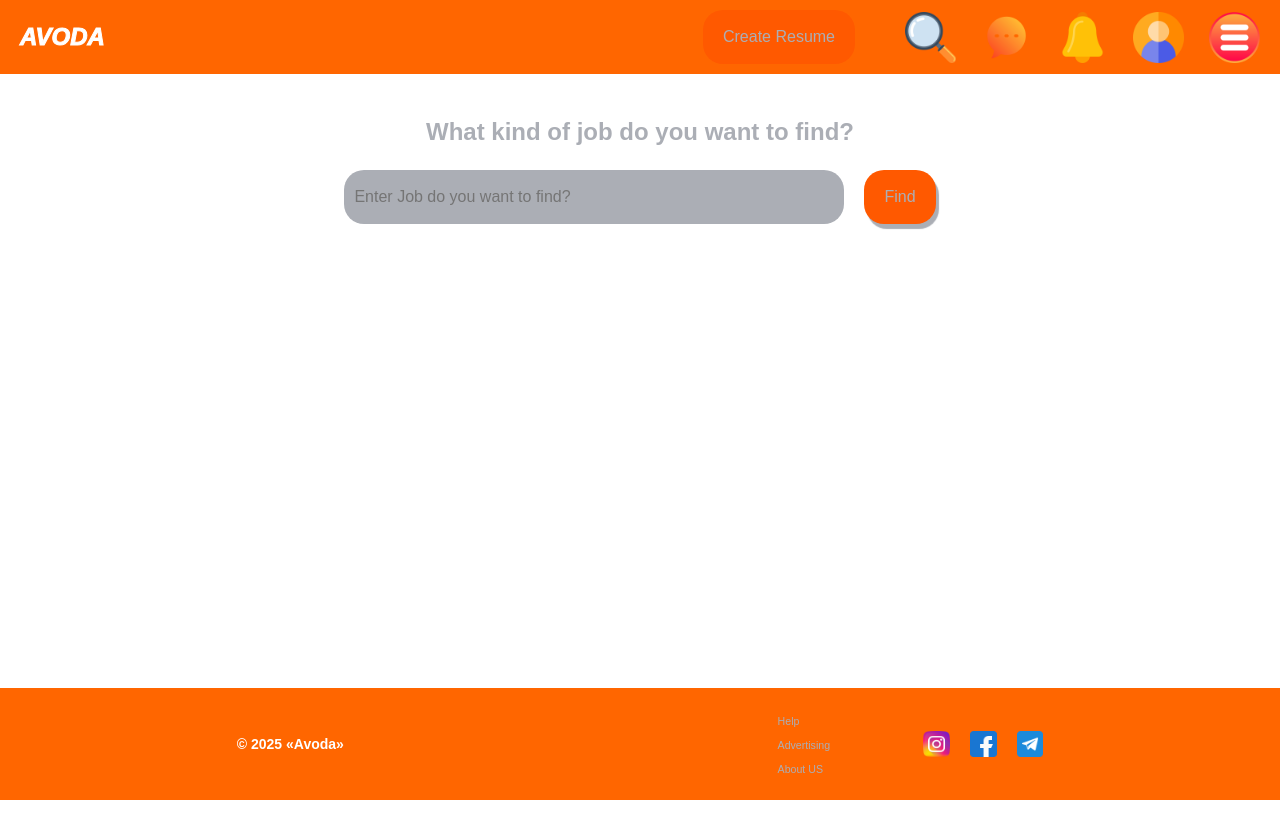
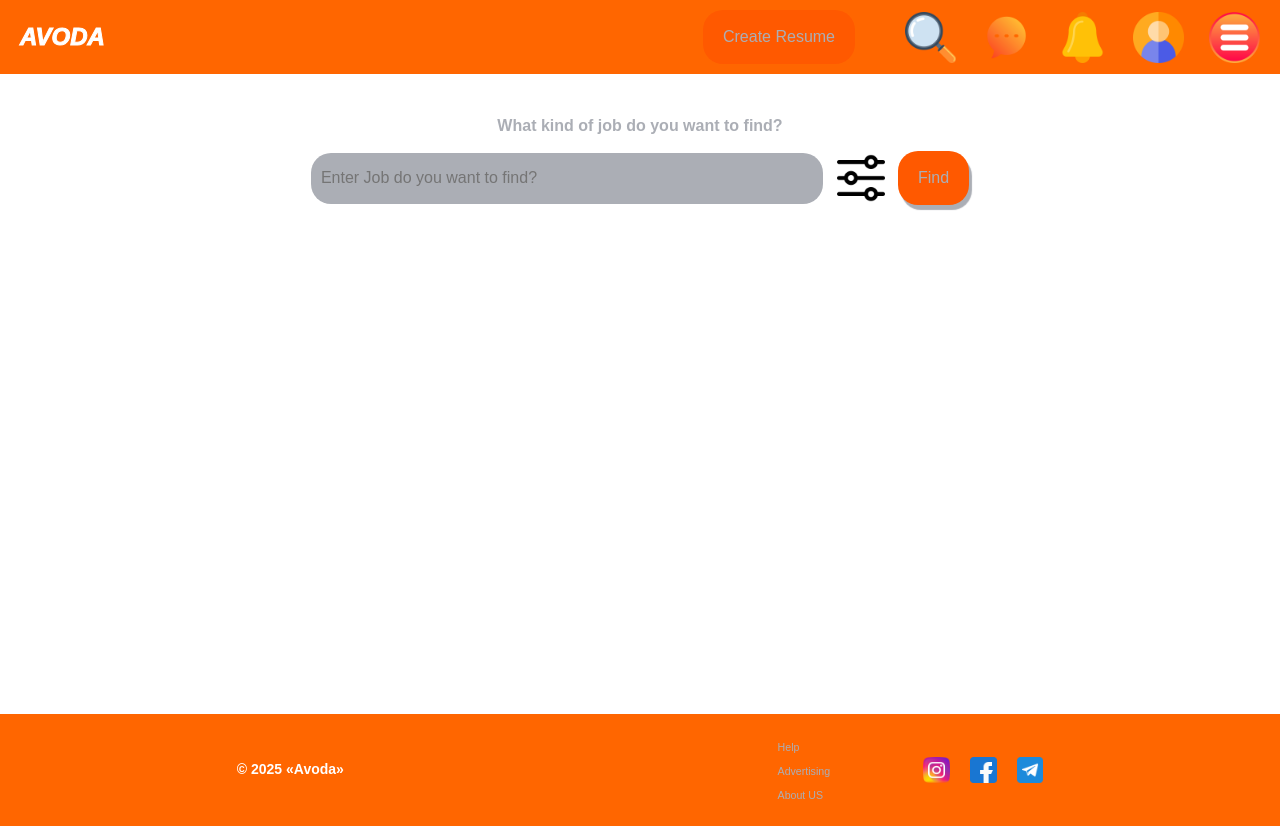
Before and after one commit to PoPygai/avoda, a React (Vite) app in the folder avoda-website/: page / in a window 1280 px wide. Before the commit the page ends 800 px from the top, so only its background shows below. Built offline with nearby package versions, Linux system fonts and the light colour scheme.

Commit message:
finish work with main input start work JobsList (vacation show)

```diff
--- a/avoda-website/src/App.tsx
+++ b/avoda-website/src/App.tsx
@@ -3,6 +3,7 @@ import Footer from "./components/footer/Footer.tsx";
 import {Route, Routes} from "react-router-dom";
 import ErrorPage from "./pages/ErrorPage.tsx";
 import Main from "./components/main/Main.tsx";
+import EditRequest from "./pages/editRequest/EditRequest.tsx";
 
 
 function App() {
@@ -14,7 +15,7 @@ function App() {
           <main>
               <Routes>
                   <Route path={"/"} element={<Main/>}/>
-
+                  <Route path={"/edit-request"} element={<EditRequest/>}/>
 
                   <Route path="*" element={<ErrorPage/>} />
               </Routes>
--- a/avoda-website/src/components/footer/Footer.css
+++ b/avoda-website/src/components/footer/Footer.css
@@ -1,7 +1,7 @@
 .footer{
     min-width: 100vw;
-    position: absolute;
-    bottom: 0;
+    /*position: absolute;*/
+    /*bottom: 0;*/
     background: var(--bg-color);
 }
 .footer-wrapper{
--- a/avoda-website/src/components/header/Header.tsx
+++ b/avoda-website/src/components/header/Header.tsx
@@ -51,7 +51,7 @@ const Header = () => {
     return (
         <header className='header'>
             <h2 className="header-title">
-                <a className="header-title__link " href="/avoda-website/public">avoda</a>
+                <a className="header-title__link " href="/">avoda</a>
             </h2>
 
             <nav className="header-menu">
--- /dev/null
+++ b/avoda-website/src/components/main/JobsList.tsx
@@ -0,0 +1,21 @@
+import React from 'react';
+
+type Props = {
+    titleJob: string | undefined;
+}
+
+const JobsList:React.FC<Props> = ({titleJob}) => {
+    return (
+        <div className={"job"}>
+            {/*todo count of vacation found*/}
+            <h2 className="job-title">found {10} vacation "{titleJob}"</h2>
+
+            {/* some filters*/}
+            {/* items vacations   */}
+            {/*  pages  */}
+
+        </div>
+    );
+};
+
+export default JobsList;
--- a/avoda-website/src/components/main/Main.css
+++ b/avoda-website/src/components/main/Main.css
@@ -1,24 +1,41 @@
 .main{
     padding-block: 40px;
 }
-
+/*=================================================FORM=================================*/
 .main-form{
     display: flex;
     justify-content: center;
+    align-items: center;
     flex-wrap: wrap;
-    gap: 20px;
+    gap: 1.04vw;
+    margin-bottom: 20px;
 }
 .form-title{
     text-align: center;
     width: 100vw;
     color:var(--color-text-gray);
+    font-size: clamp(16px,1.25vw,28px);
 }
 .form-inp{
     border: none;
-    width: 500px;
+    width: clamp(220px,40.04vw,600px);
     border-radius: 20px;
     background: var(--color-text-gray);
     padding-left: 10px;
+
+    height: clamp(48px,4vw,80px);
+}
+.form-button{
+    cursor: pointer;
+    border: none;
+    background: transparent;
+    padding: 0;
+    max-width: 48px;
+    max-height: 48px;
+}
+.form-img{
+    max-width: 48px;
+    aspect-ratio: 1;
 }
 .form-btn{
     box-shadow: 3px 5px  1px var(--color-text-gray);
@@ -30,3 +47,20 @@
     transition-duration:  0.2s;
     box-shadow: 1px 2px  1px var(--color-text-gray);
 }
+/*==============================================JOB===============================================*/
+.main-wrapper{
+    position: relative;
+    display: flex;
+    min-height: 80vh;
+}
+.main-sidebar{
+    width: 25vw;
+    background: var(--alternate-bg-color);
+}
+.job{
+    padding-left: 10px;
+    width: 75vw;
+}
+.job-title{
+    color: var(--color-text-black);
+}
--- a/avoda-website/src/components/main/Main.tsx
+++ b/avoda-website/src/components/main/Main.tsx
@@ -1,16 +1,49 @@
 import "./Main.css";
+import {FormEvent, useRef, useState} from "react";
+import JobsList from "./JobsList.tsx";
+import {useNavigate} from "react-router-dom";
 
 const Main = () => {
-    // todo   переименовать классы
+    const [titleJob, setTitleJob] = useState<string>();
+    const [visible, setVisible] = useState<boolean>(false);
+    const navigate = useNavigate();
+    const refTitleJob = useRef<HTMLInputElement | null>(null);
+
+    function handleSumbit(event: FormEvent<HTMLFormElement>) {
+        event.preventDefault();
+        setTitleJob(refTitleJob.current?.value);
+        setVisible(true);
+
+    }
+
+    function goToEditRequest() {
+        const value = refTitleJob.current?.value.trim();
+
+        if (!value) {
+            alert("Please enter a title");
+            return;
+        }
+
+        navigate("/edit-request", {
+            state: { job: value}
+        });
+    }
     return (
         <div className="main">
-            <form className="main-form"  action="#">
-                <h2 className="form-title" >What kind of job do you want to find?</h2>
-                <input className="form-inp"  type="text" placeholder="Enter Job do you want to find?"/>
-                <button  className="form-btn btn" type="submit">Find</button>
+            <form className="main-form"  action="#" onSubmit={(event) => handleSumbit(event)}>
+                <h2 className="form-title " >What kind of job do you want to find?</h2>
+                <input ref={refTitleJob} className="form-inp" name="job"  type="text" placeholder="Enter Job do you want to find?" required={true} minLength={3} maxLength={55} />
+                <button className="form-button" onClick={goToEditRequest}><img className="form-img" src="public/icons/settingsRequire.png" alt="settings of vacation"/></button>
+                <button  className="form-btn btn" type="submit" >Find</button>
             </form>
+            {visible &&
+                <div className={"main-wrapper"}>
+                    <aside className="main-sidebar">
 
-        {/*  вакансии + сбоку настройки  */}
+                    </aside>
+                    <JobsList titleJob={titleJob} />
+                </div>
+            }
 
         </div>
     );
--- /dev/null
+++ b/avoda-website/src/pages/editRequest/EditRequest.tsx
@@ -0,0 +1,14 @@
+import "./EditRequest.css";
+import {useLocation} from "react-router-dom";
+const EditRequest = () => {
+    const location = useLocation();
+    const job = location.state?.job;
+
+    return (
+        <form >
+            {job}
+        </form>
+    );
+};
+
+export default EditRequest;
--- a/avoda-website/src/styles/normalize.css
+++ b/avoda-website/src/styles/normalize.css
@@ -138,3 +138,7 @@ a{
 input:focus{
   outline: none;
 }
+main{
+  min-height:  80vh;
+
+}
--- a/avoda-website/src/styles/variables.css
+++ b/avoda-website/src/styles/variables.css
@@ -19,17 +19,16 @@
     text-rendering: optimizeLegibility;
     -webkit-font-smoothing: antialiased;
     -moz-osx-font-smoothing: grayscale;
-}
 
 
-
-/*todo*/
-:root {
+    /*==========================================================*/
     --bg-color: #FF6600;
     --alternate-bg-color: #ff5900;
     --color-text: white;
+    --color-text-black: black;
     --color-text-gray: #abaeb5;
 }
+
 
 
 .btn{
@@ -42,5 +41,6 @@
 
 
 .btn:hover{
+    cursor: pointer;
     color : var(--color-text);
 }
```
Also changed, not shown: avoda-website/public/icons/settingsRequire.png (added), avoda-website/src/pages/editRequest/EditRequest.css (added).
